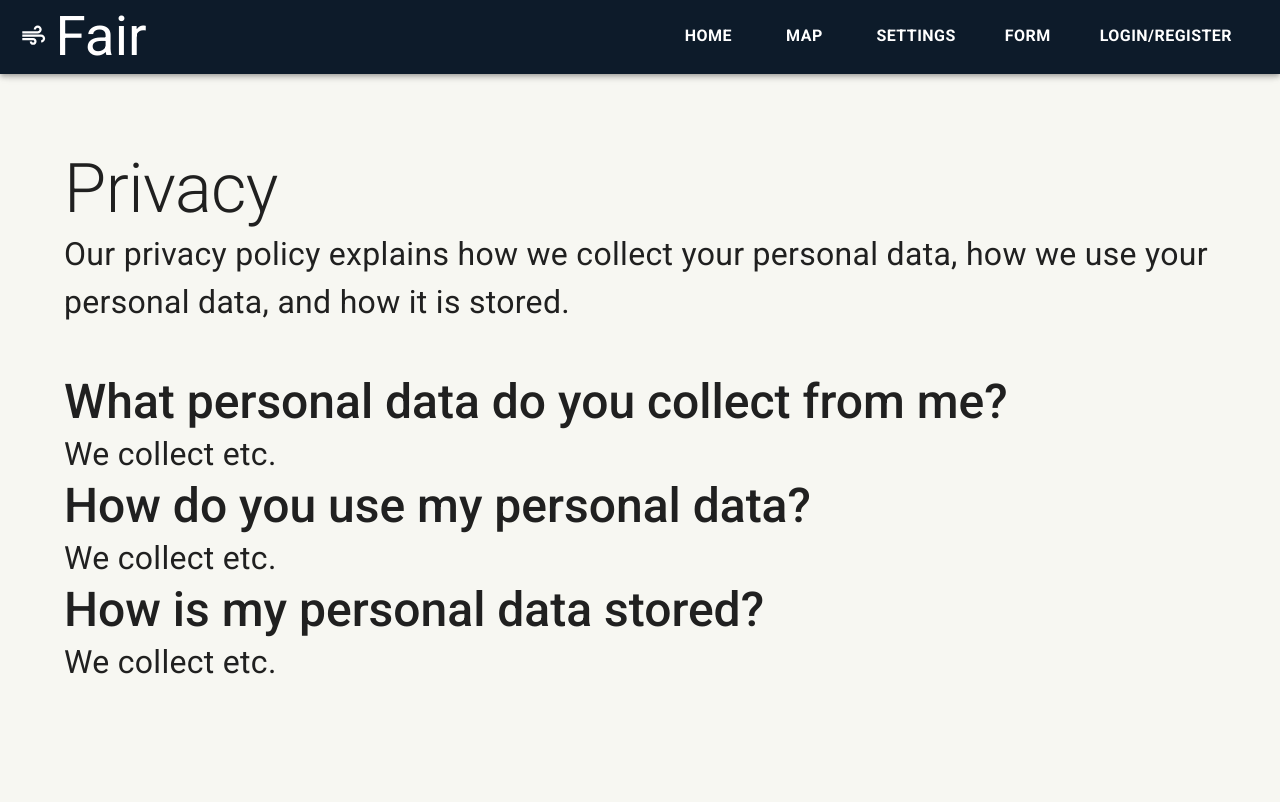
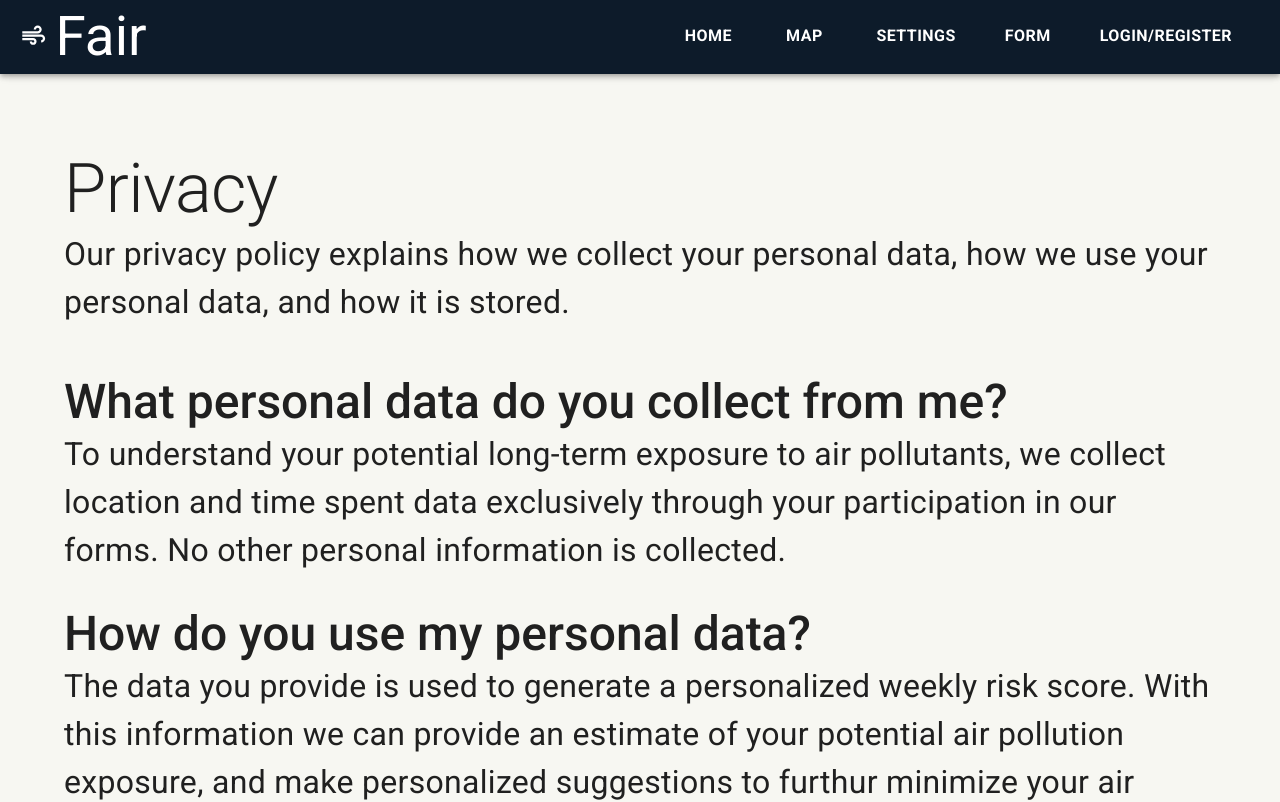
Before and after one commit to Naveen-Jaisankar/COMP47360-Web-Application, a React (Vite) app in the folder FrontEnd/air-quality-app/: page /privacy in a window 1280 px wide. Shown: the top 802 px of the page. Built offline with nearby package versions, Linux system fonts and the light colour scheme; no server answers.

Commit message:
Privacy: Updated static content, the privacy page content is finalised and ready

```diff
--- a/FrontEnd/air-quality-app/src/constant.js
+++ b/FrontEnd/air-quality-app/src/constant.js
@@ -71,8 +71,11 @@ export const privacy = {
     introduction: "Our privacy policy explains how we collect your personal data, how we use your personal data, and how it is stored.",
     q1_personalData:"What personal data do you collect from me?",
     q2_useOfPersonalData: "How do you use my personal data?",
-    q3_storageOfPersonalData: "How is my personal data stored?",
-    content: "We collect etc.",
+    q3_sharingOfPersonalData: "Do you share my data with any third parties?",
+    content1: "To understand your potential long-term exposure to air pollutants, we collect location and time spent data  exclusively through your participation in our forms. No other personal information is collected.",
+    content2: "The data you provide is used to generate a personalized weekly risk score. With this information we can provide an estimate of your potential air pollution exposure, and make personalized suggestions to furthur minimize your air pollution intake.",
+    content3: "We prioritize user privacy and do not share your personal data with any third parties. The data you provide is used solely for generating your personalized weekly air pollution risk score and is not used for any other purposes."
+
 
 }
 
--- a/FrontEnd/air-quality-app/src/pages/Privacy.jsx
+++ b/FrontEnd/air-quality-app/src/pages/Privacy.jsx
@@ -11,7 +11,8 @@ const QuestionTypography = styled(Typography)({
 });
 
 const AnswerTypography = styled(Typography)({
-    fontSize: "2rem"
+    fontSize: "2rem",
+    marginBottom: "2rem"
 })
 
 export default function Privacy () {
@@ -39,13 +40,13 @@ export default function Privacy () {
                 {/* Information section */}
                 <Box>
                 <QuestionTypography variant="h3" component='h2'>{constants.privacy.q1_personalData}</QuestionTypography>
-                <AnswerTypography variant='body1' component='p'>{constants.privacy.content}</AnswerTypography>
+                <AnswerTypography variant='body1' component='p'>{constants.privacy.content1}</AnswerTypography>
 
                 <QuestionTypography variant="h3" component='h2'>{constants.privacy.q2_useOfPersonalData}</QuestionTypography>
-                <AnswerTypography variant='body1' component='p'>{constants.privacy.content}</AnswerTypography>
+                <AnswerTypography variant='body1' component='p'>{constants.privacy.content2}</AnswerTypography>
 
-                <QuestionTypography variant="h3" component='h2'>{constants.privacy.q3_storageOfPersonalData}</QuestionTypography>
-                <AnswerTypography variant='body1' component='p'> {constants.privacy.content}</AnswerTypography>
+                <QuestionTypography variant="h3" component='h2'>{constants.privacy.q3_sharingOfPersonalData}</QuestionTypography>
+                <AnswerTypography variant='body1' component='p'> {constants.privacy.content3}</AnswerTypography>
                 </Box>
             </Container>
 
```
